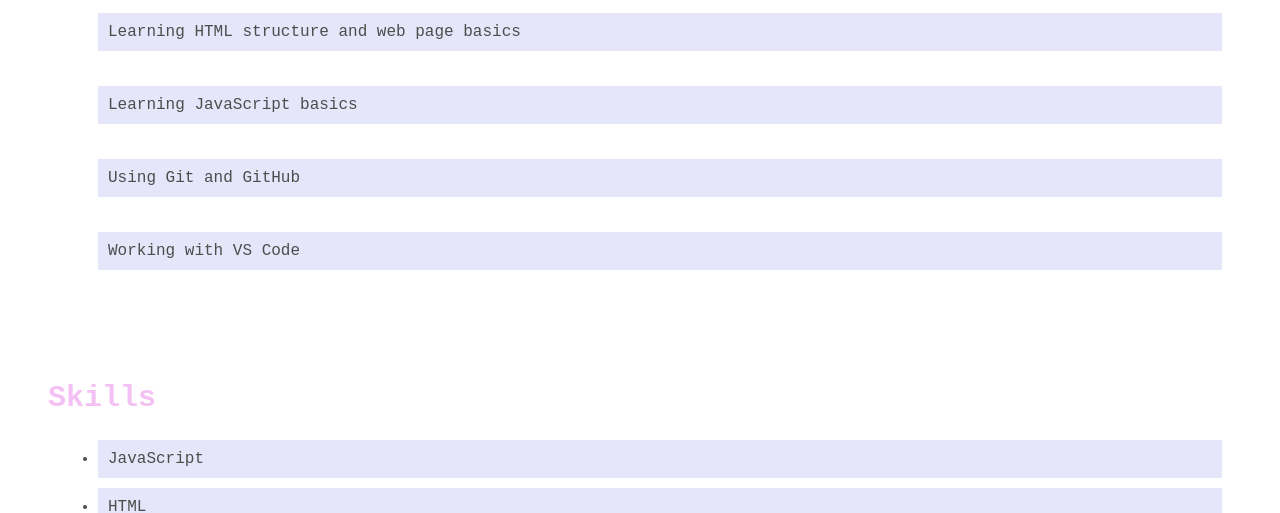
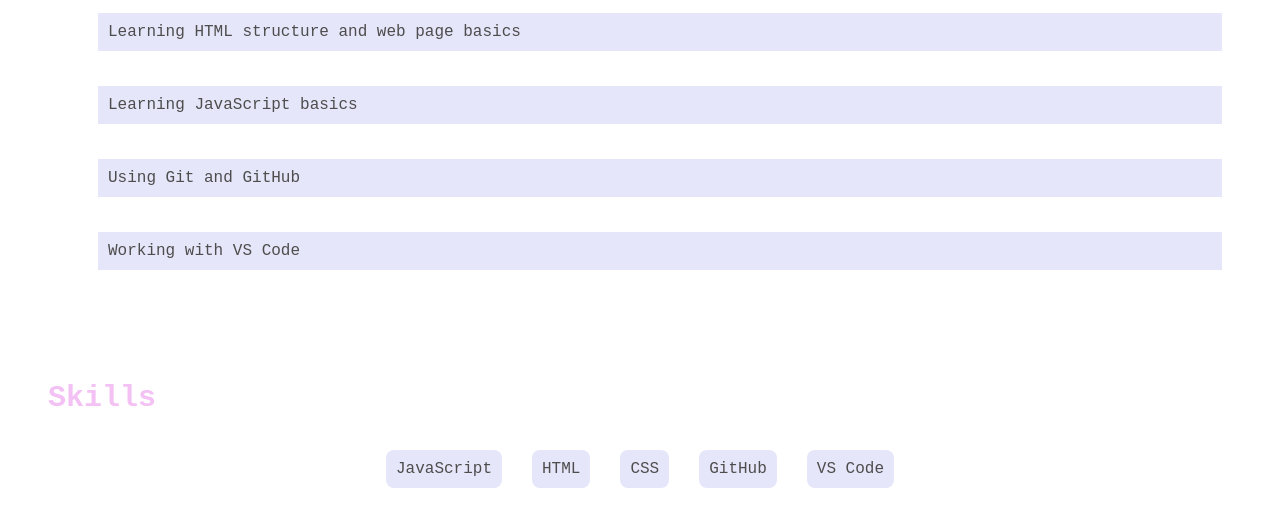
Before and after one commit to codingwithisa/Maria-Flores-Intro26.2, a plain HTML site: page index.html in a window 1280 px wide. Shown: the part 441-954 px from the top of the page. Drawn offline with Linux system fonts and the light colour scheme.

Commit message:
fixed css folder

```diff
--- a/CSS/index.css
+++ b/CSS/index.css
@@ -53,11 +53,13 @@ nav {
   justify-content: space-between;
   padding: 10px;
 }
-#skills {
+#skills ul {
   display: flex;
   flex-wrap: wrap;
   justify-content: center;
   gap: 10px;
+  list-style: none;
+  padding: 0;
 }
 #skills li {
   background-color: rgb(230, 230, 250);
--- a/index.html
+++ b/index.html
@@ -14,7 +14,7 @@
     <nav>
       <a href="#About">About</a>
       <a href="#Experience">Experience</a>
-      <a href="#Skills">Skills</a>
+      <a href="#skills">Skills</a>
       <a href="#Projects">Projects</a>
       <a href="#Connect">Connect</a>
     </nav>
@@ -42,7 +42,7 @@
       </ul>
     </section>
 
-    <section id="Skills">
+    <section id="skills">
       <h2>Skills</h2>
       <ul></ul>
     </section>
@@ -68,6 +68,7 @@
         </li>
       </ul>
     </section>
+
     <script src="js/index.js"></script>
   </body>
 </html>
--- a/js/index.js
+++ b/js/index.js
@@ -1,6 +1,7 @@
-const body = document.body;
 const footer = document.createElement("footer");
-body.appendChild(footer);
+document.body.appendChild(footer);
+
+const selectedFooter = document.querySelector("footer");
 
 const today = new Date();
 const thisYear = today.getFullYear();
@@ -8,12 +9,11 @@ const thisYear = today.getFullYear();
 const copyright = document.createElement("p");
 copyright.innerHTML = `© Maria Flores ${thisYear}`;
 
-footer.appendChild(copyright);
+selectedFooter.appendChild(copyright);
 
 const skills = ["JavaScript", "HTML", "CSS", "GitHub", "VS Code"];
 
-const skillsSection = document.querySelector("#Skills");
-const skillsList = skillsSection.querySelector("ul");
+const skillsList = document.querySelector("#skills ul");
 
 for (let i = 0; i < skills.length; i++) {
   const skill = document.createElement("li");
```
